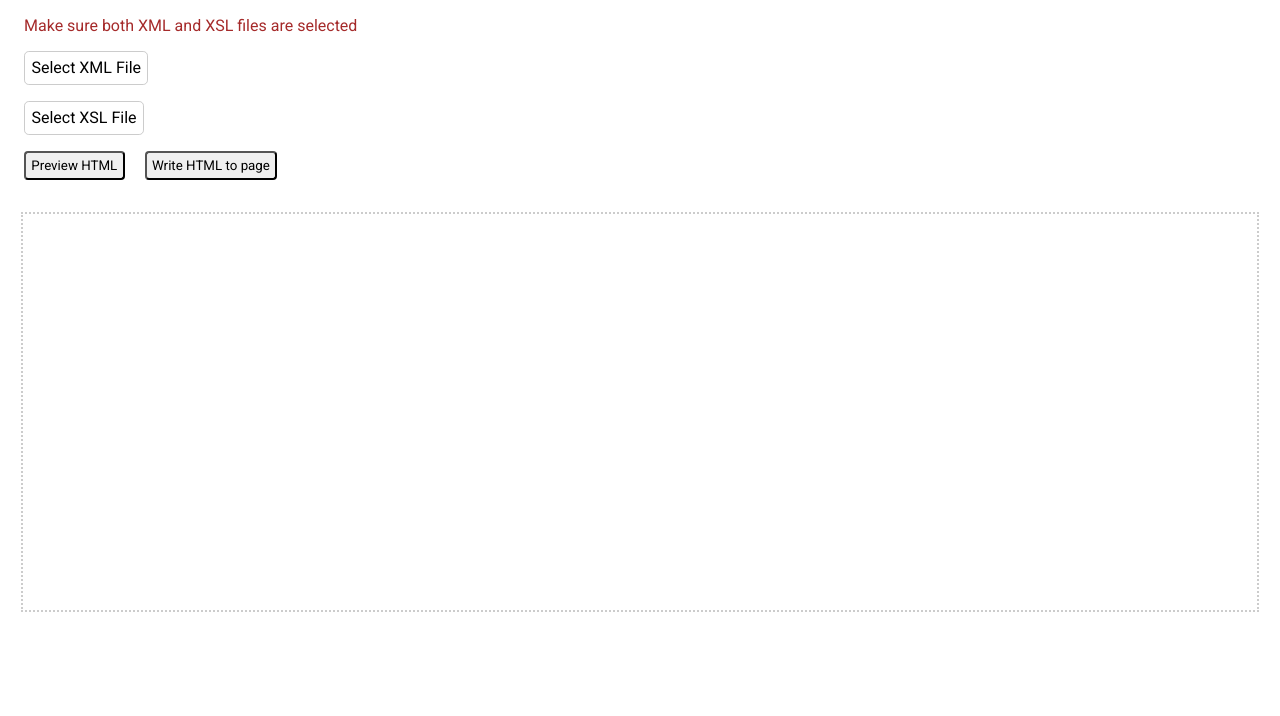
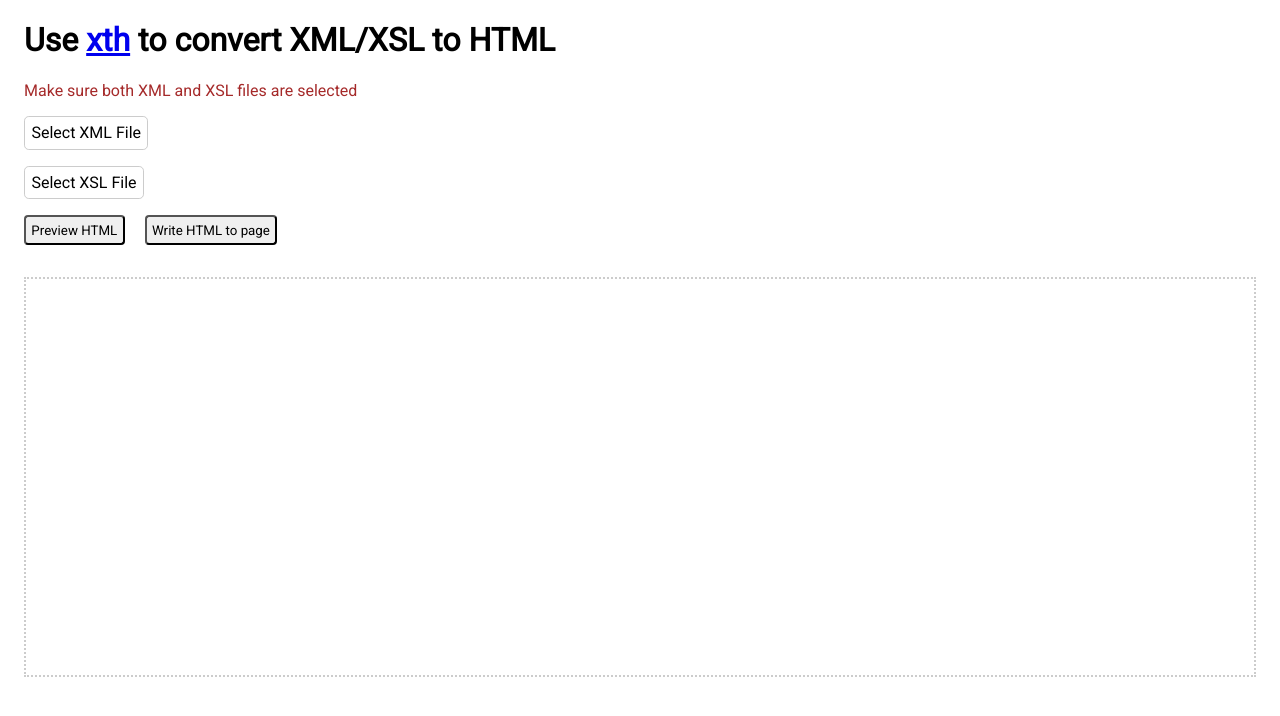
Before and after one commit to pldg/xth, a plain HTML site: page index.html in a window 1280 px wide. Both pictures are taken after a click on the button "Preview HTML". Drawn offline with Linux system fonts and the light colour scheme.

Commit message:
Add title with a link to xth repository

```diff
--- a/index.html
+++ b/index.html
@@ -11,6 +11,8 @@
 </head>
 
 <body>
+  <h1 id="title">Use <a href="https://github.com/pldg/xth">xth</a> to convert XML/XSL to HTML</h1>
+
   <div class="select">
     <label>
       <span>Select XML File</span>
--- a/index.js
+++ b/index.js
@@ -1,3 +1,4 @@
+const title = document.getElementById('title');
 const inputXml = document.getElementById('select-xml');
 const inputXsl = document.getElementById('select-xsl');
 const selectedXml = document.getElementById('selected-xml');
@@ -41,7 +42,7 @@ function handleConversion() {
     if (warning !== null) warning.parentNode.removeChild(warning);
   } catch (error) {
     if (warning === null) {
-      document.body.insertAdjacentHTML('afterbegin', warningMessage);
+      title.insertAdjacentHTML('afterend', warningMessage);
     }
   }
 
--- a/style.css
+++ b/style.css
@@ -3,10 +3,13 @@
   font-family: 'Roboto', sans-serif;
 }
 
+body > * {
+  margin-left: 1rem;
+}
+
 #warning,
 label,
 #convert {
-  margin-left: 1rem;
   margin-top: 1rem;
 }
 
@@ -51,7 +54,7 @@ button:hover {
 iframe {
   display: block;
   height: 50vh;
-  width: 98%;
+  width: 97.5%;
   margin: 2rem auto;
   border: 2px dotted #ccc;
 }
```
